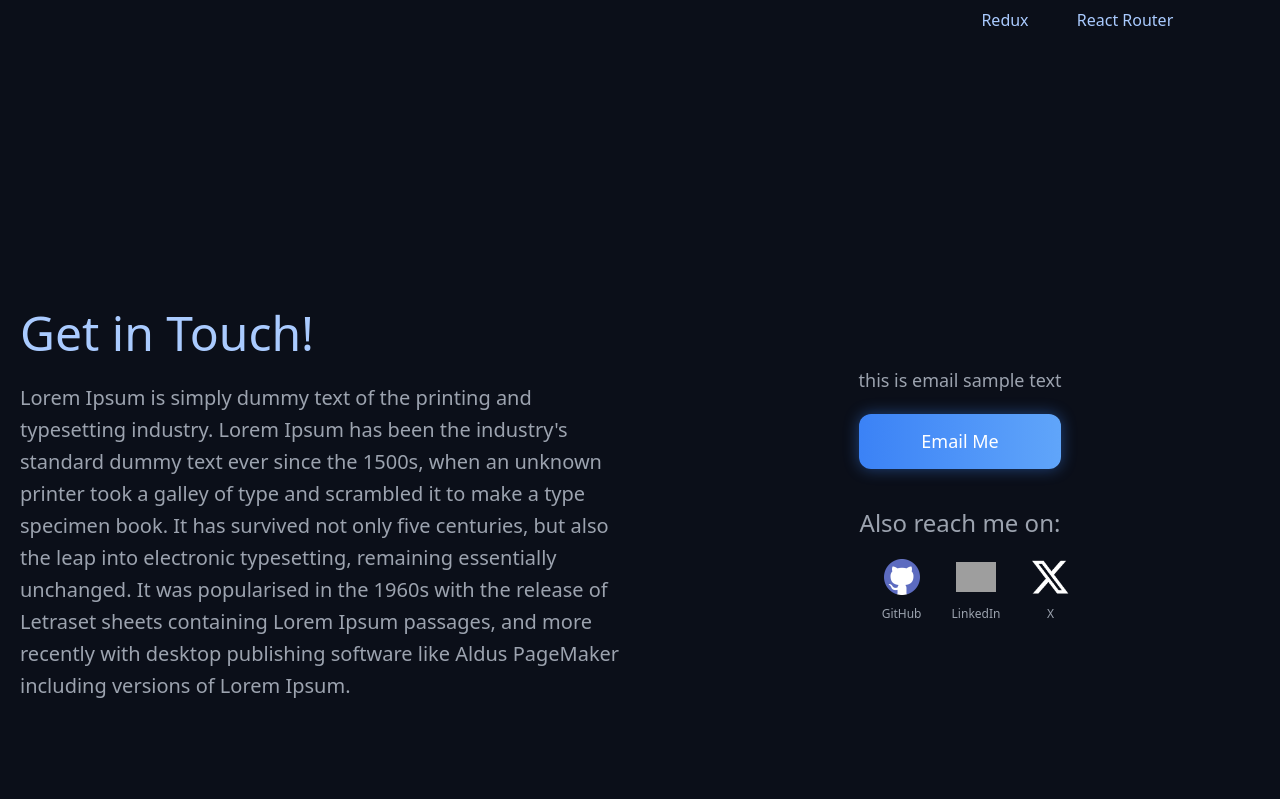
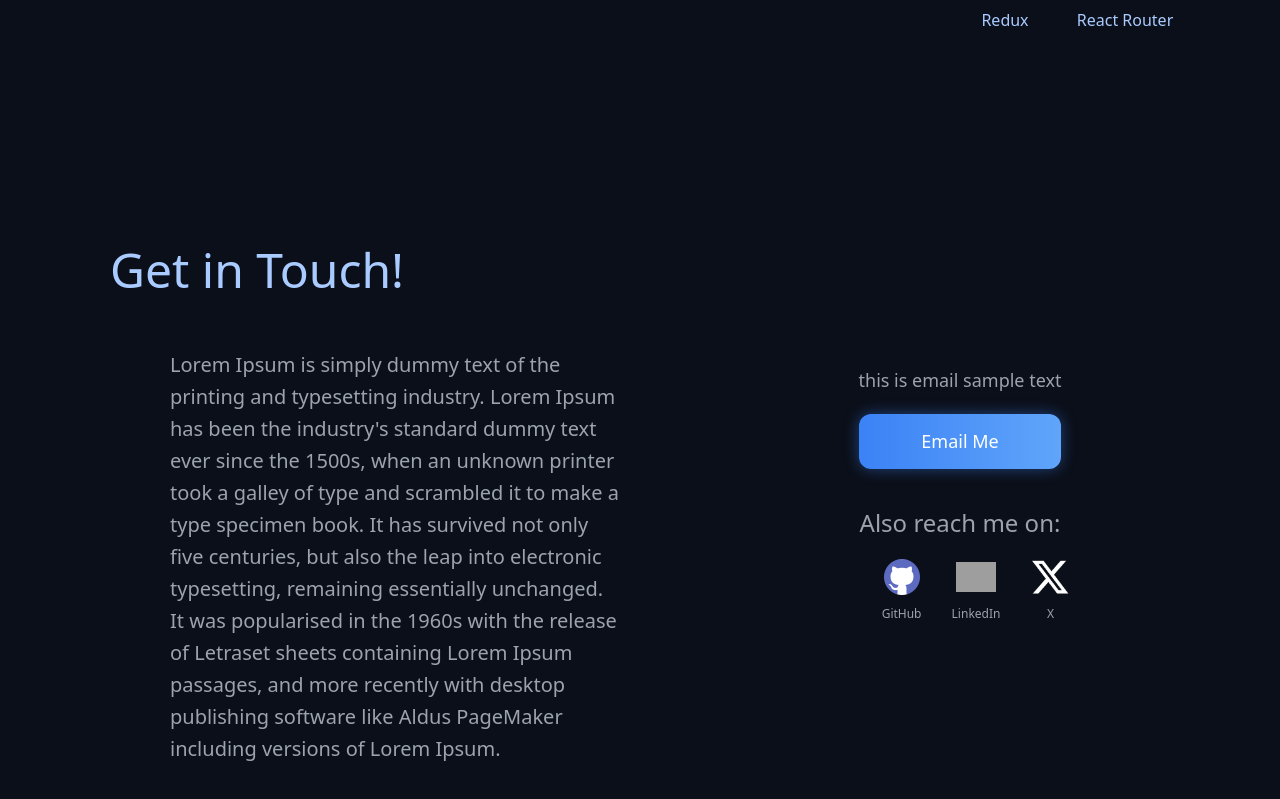
Before and after one commit to tejasveersmatharu-debug/Portfolio, a React app: page / in a window 1280 px wide. Shown: the part 3835-4634 px from the top of the page. Built offline with nearby package versions, Linux system fonts and the light colour scheme; grey boxes are pictures that could not be loaded; the HTML template or start-up script is replaced by a standard one.

Commit message:
fixed about section spacing

```diff
--- a/src/App.css
+++ b/src/App.css
@@ -344,18 +344,20 @@
 /* LEFT SIDE */
 .contact-left {
   flex: 1;
-  max-width: 600px;
+  max-width: 1000px;
 }
 
 .contact-left h1 {
   font-size: 48px;
-  margin-bottom: 20px;
+  margin-bottom: 50px;
+  margin-left: 90px;
   color: #aacbff;
 }
 
 .contact-left p {
   font-size: 20px;
   line-height: 1.6;
+  padding-left: 150px;
   color: #9CA3AF;
 }
 
```
